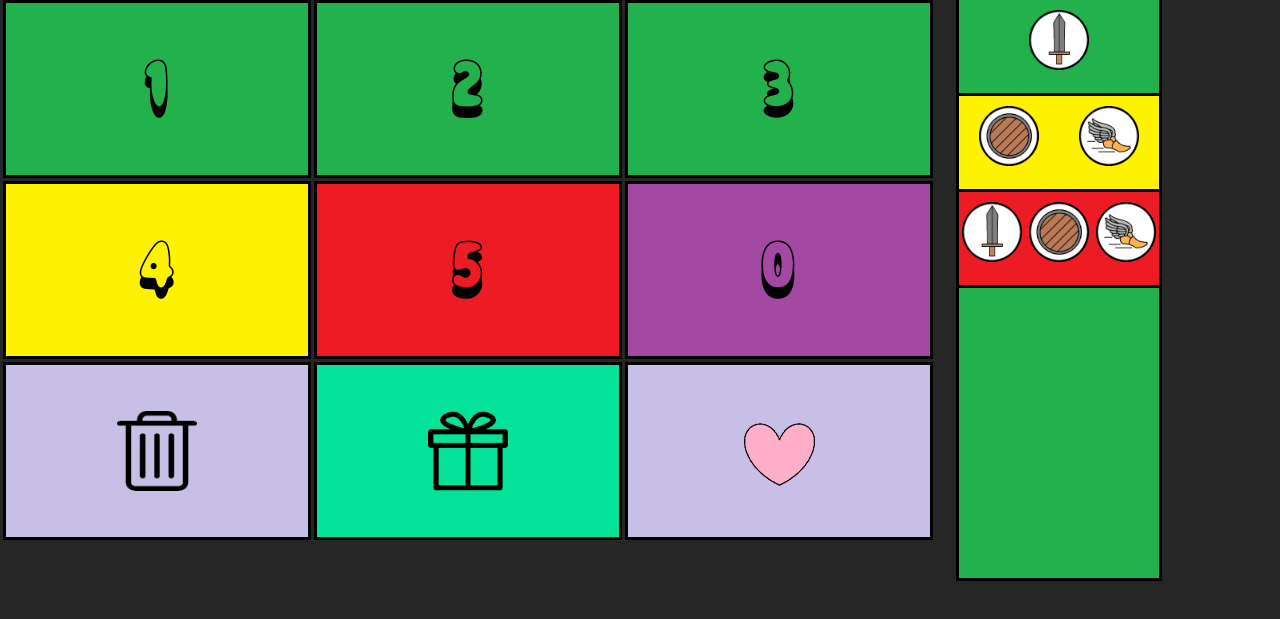
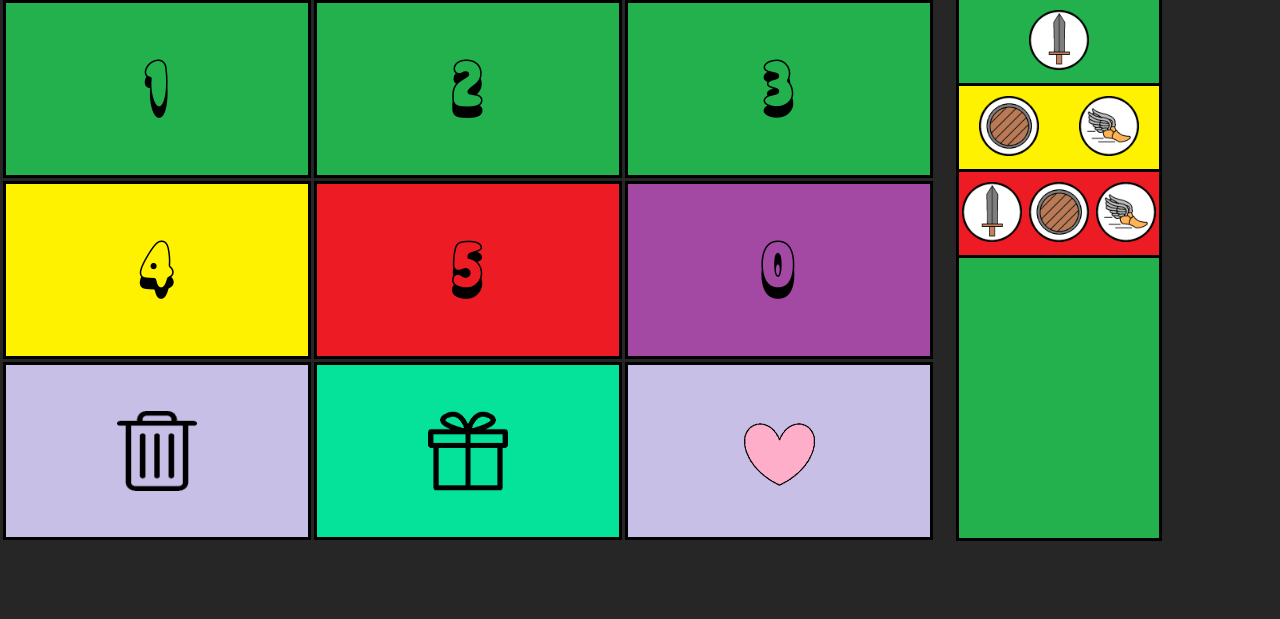
Before and after one commit to HgVN23/Simple-Battle, a plain HTML site: page index.html in a window 1280 px wide. Shown: the part 61-680 px from the top of the page. Drawn offline with Linux system fonts and the light colour scheme.

Commit message:
quick fix

```diff
--- a/assets/css/defaults.css
+++ b/assets/css/defaults.css
@@ -127,7 +127,7 @@ td:hover {
 	border: 3px solid black;
 	cursor: pointer;
 	display: flex;
-	height: 290px;
+	height: 280px;
 	width: 200px;
 }
 .card:hover {
```
